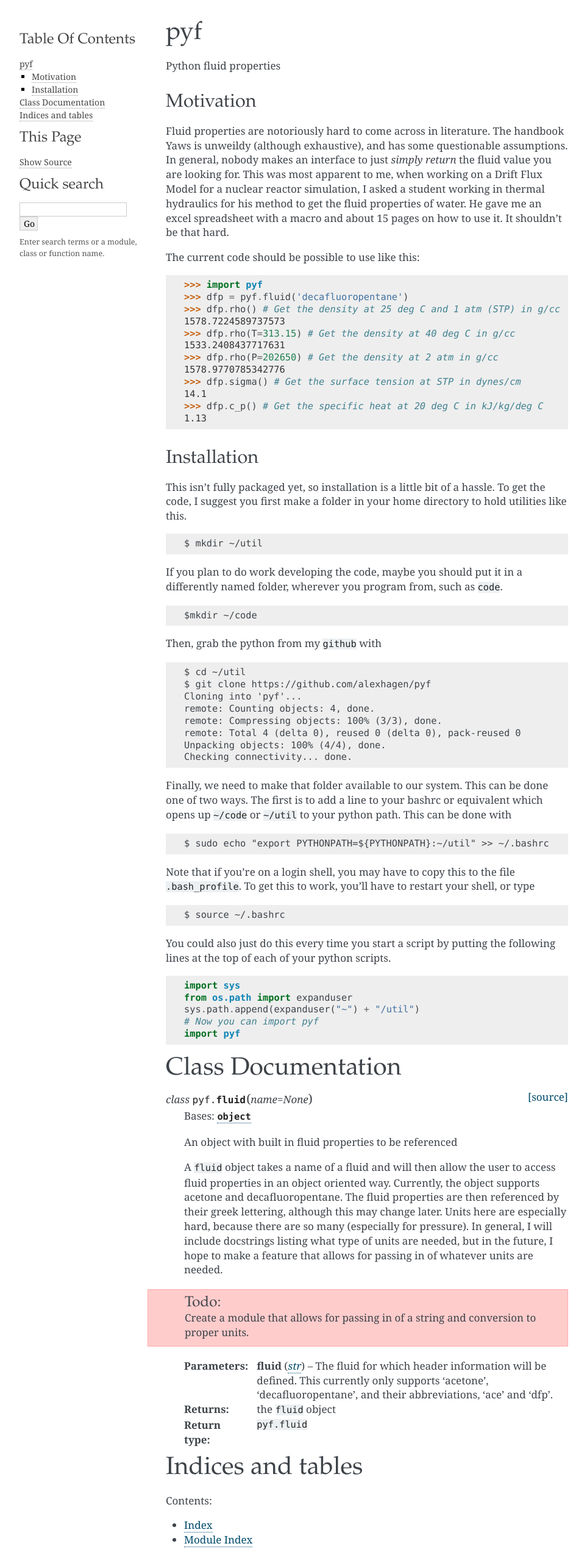
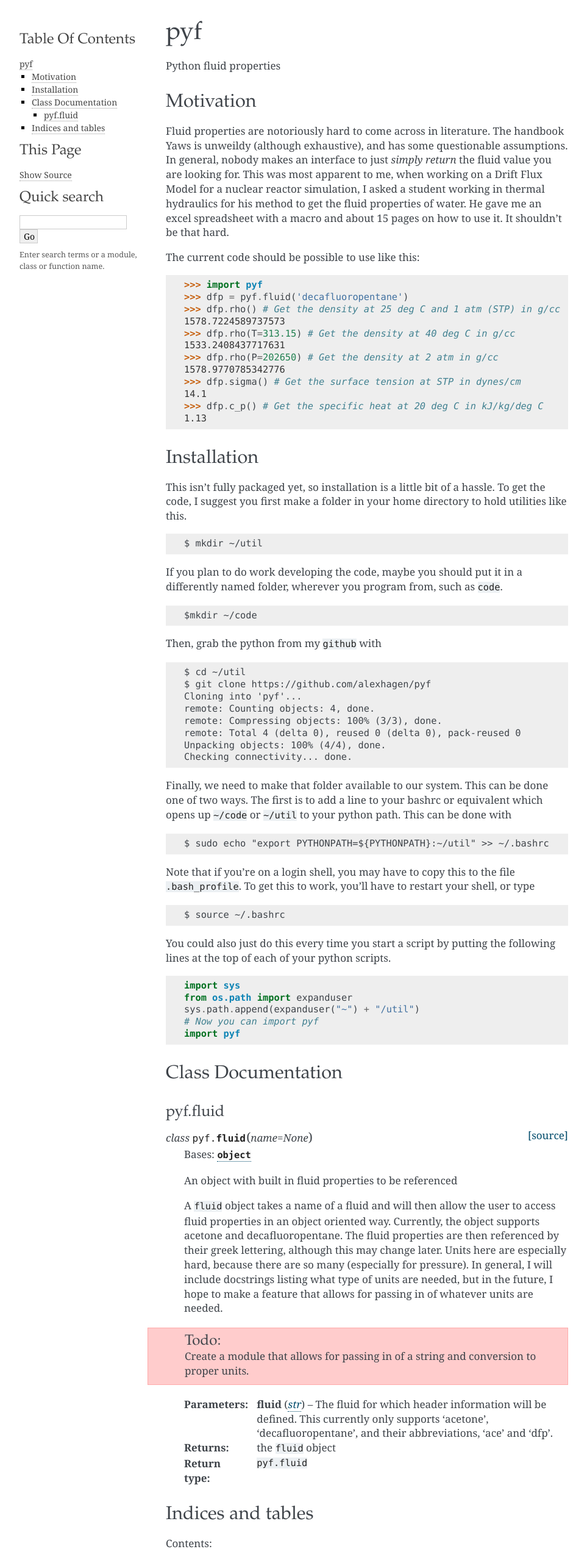
Before and after one commit to alexhagen/pyf, a plain HTML site: page index.html in a window 1280 px wide. Shown: the top 2540 px of the page at 61% size, without its empty margins (148-1111 px from the left). Drawn offline with nearby package versions, Linux system fonts and the light colour scheme; some packages are replaced by stand-ins of ours.

Commit message:
making headers more semantic

```diff
--- a/index.html
+++ b/index.html
@@ -114,9 +114,10 @@ following lines at the top of each of your python scripts.</p>
 </pre></div>
 </div>
 </div>
-</div>
 <div class="section" id="class-documentation">
-<h1>Class Documentation<a class="headerlink" href="#class-documentation" title="Permalink to this headline">¶</a></h1>
+<h2>Class Documentation<a class="headerlink" href="#class-documentation" title="Permalink to this headline">¶</a></h2>
+<div class="section" id="pyf-fluid">
+<h3>pyf.fluid<a class="headerlink" href="#pyf-fluid" title="Permalink to this headline">¶</a></h3>
 <dl class="class">
 <dt id="pyf.fluid">
 <em class="property">class </em><code class="descclassname">pyf.</code><code class="descname">fluid</code><span class="sig-paren">(</span><em>name=None</em><span class="sig-paren">)</span><a class="reference internal" href="_modules/pyf.html#fluid"><span class="viewcode-link">[source]</span></a><a class="headerlink" href="#pyf.fluid" title="Permalink to this definition">¶</a></dt>
@@ -152,8 +153,9 @@ abbreviations, &#8216;ace&#8217; and &#8216;dfp&#8217;.</td>
 </dd></dl>
 
 </div>
+</div>
 <div class="section" id="indices-and-tables">
-<h1>Indices and tables<a class="headerlink" href="#indices-and-tables" title="Permalink to this headline">¶</a></h1>
+<h2>Indices and tables<a class="headerlink" href="#indices-and-tables" title="Permalink to this headline">¶</a></h2>
 <p>Contents:</p>
 <div class="toctree-wrapper compound">
 <ul class="simple">
@@ -164,6 +166,7 @@ abbreviations, &#8216;ace&#8217; and &#8216;dfp&#8217;.</td>
 <li><a class="reference internal" href="py-modindex.html"><span>Module Index</span></a></li>
 <li><a class="reference internal" href="search.html"><span>Search Page</span></a></li>
 </ul>
+</div>
 </div>
 
 
@@ -177,10 +180,13 @@ abbreviations, &#8216;ace&#8217; and &#8216;dfp&#8217;.</td>
 <li><a class="reference internal" href="#">pyf</a><ul>
 <li><a class="reference internal" href="#motivation">Motivation</a></li>
 <li><a class="reference internal" href="#installation">Installation</a></li>
+<li><a class="reference internal" href="#class-documentation">Class Documentation</a><ul>
+<li><a class="reference internal" href="#pyf-fluid">pyf.fluid</a></li>
 </ul>
 </li>
-<li><a class="reference internal" href="#class-documentation">Class Documentation</a></li>
 <li><a class="reference internal" href="#indices-and-tables">Indices and tables</a></li>
+</ul>
+</li>
 </ul>
 <div class="relations">
 <h3>Related Topics</h3>
```
Also changed, not shown: searchindex.js (+1 -1 lines), _sources/index.txt.
